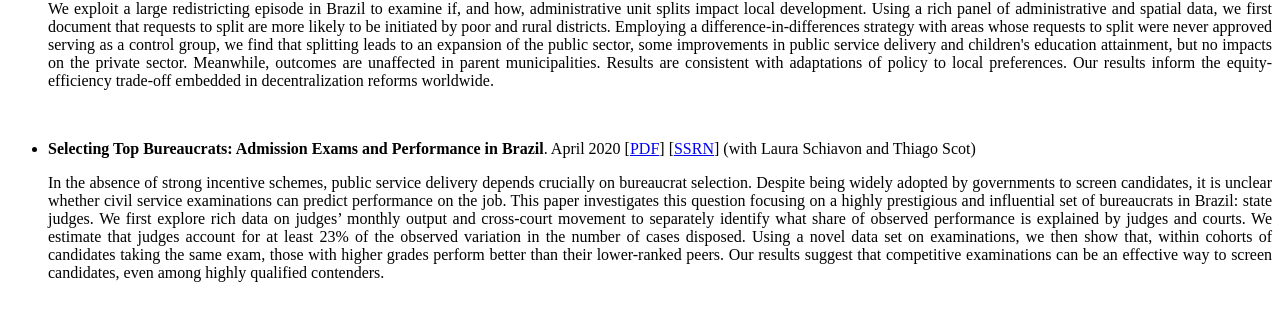
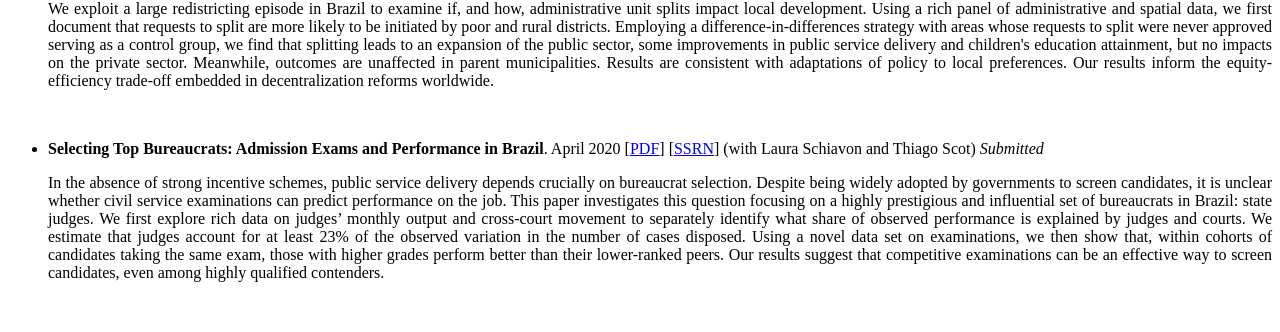
Before and after one commit to rdahis/rdahis.github.io, a Jekyll site: the page built from 1-research.md, in a window 1280 px wide. Shown: the part 233-565 px from the top of the page. Built offline with Jekyll 4.4.1, drawn with Linux system fonts in a browser that asks for light colours; a script that is not in the unit is left out.

Commit message:
Update 1-research.md

```diff
--- a/1-research.md
+++ b/1-research.md
@@ -15,7 +15,7 @@
    <p style="text-align: justify;"> We exploit a large redistricting episode in Brazil to examine if, and how, administrative unit splits impact local development. Using a rich panel of administrative and spatial data, we first document that requests to split are more likely to be initiated by poor and rural districts. Employing a difference-in-differences strategy with areas whose requests to split were never approved serving as a control group, we find that splitting leads to an expansion of the public sector, some improvements in public service delivery and children's education attainment, but no impacts on the private sector. Meanwhile, outcomes are unaffected in parent municipalities. Results are consistent with adaptations of policy to local preferences. Our results inform the equity-efficiency trade-off embedded in decentralization reforms worldwide. </p>
 
 <br>
-- **Selecting Top Bureaucrats: Admission Exams and Performance in Brazil**. April 2020 [[PDF](/files/papers/DSS_Selecting_Top_Bureaucrats.pdf){:target="_blank"}] [[SSRN](https://ssrn.com/abstract=3584725){:target="_blank"}] (with Laura Schiavon and Thiago Scot)
+- **Selecting Top Bureaucrats: Admission Exams and Performance in Brazil**. April 2020 [[PDF](/files/papers/DSS_Selecting_Top_Bureaucrats.pdf){:target="_blank"}] [[SSRN](https://ssrn.com/abstract=3584725){:target="_blank"}] (with Laura Schiavon and Thiago Scot) _Submitted_
 
    <p style="text-align: justify;"> In the absence of strong incentive schemes, public service delivery depends crucially on bureaucrat selection. Despite being widely adopted by governments to screen candidates, it is unclear whether civil service examinations can predict performance on the job. This paper investigates this question focusing on a highly prestigious and influential set of bureaucrats in Brazil: state judges. We first explore rich data on judges’ monthly output and cross-court movement to separately identify what share of observed performance is explained by judges and courts. We estimate that judges account for at least 23% of the observed variation in the number of cases disposed. Using a novel data set on examinations, we then show that, within cohorts of candidates taking the same exam, those with higher grades perform better than their lower-ranked peers. Our results suggest that competitive examinations can be an effective way to screen candidates, even among highly qualified contenders. </p>
 
```
